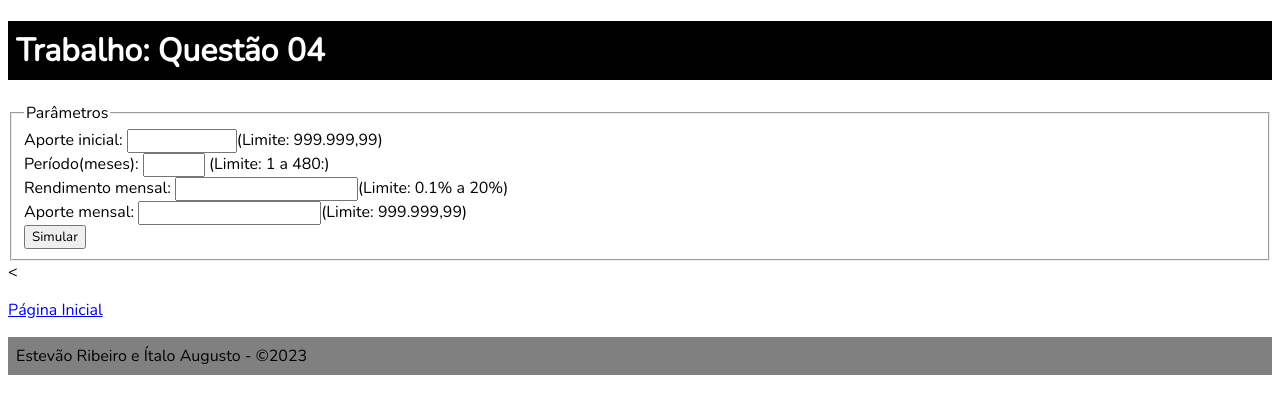
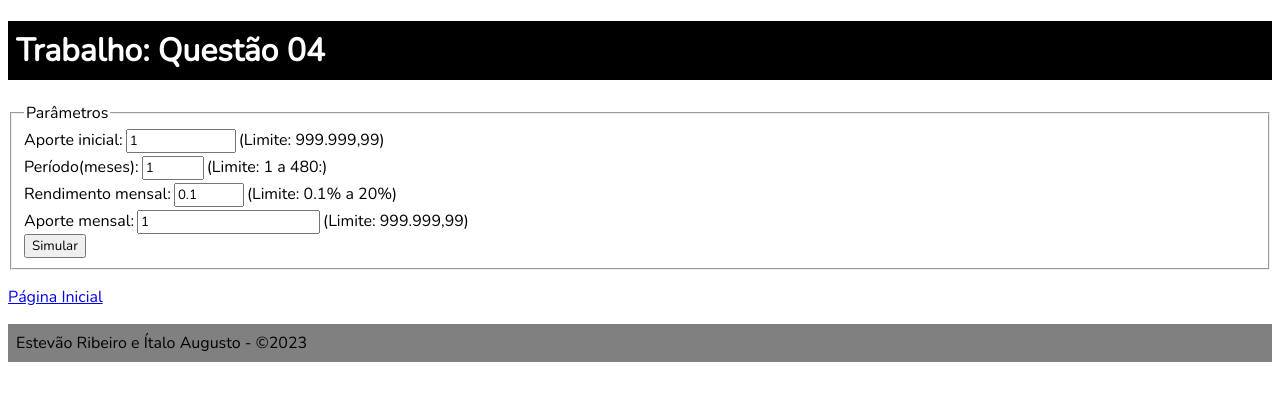
Before and after one commit to estevaorib/TrabalhoWebDev, a PHP site: page /quest4/questao4.php in a window 1280 px wide. Shown: the part 68-482 px from the top of the page. Run offline with PHP 8.4, Linux system fonts and the light colour scheme; data that the repository does not hold is empty.

Commit message:
Correção de bugs e Finalização da questão 4

```diff
--- a/quest4/questao4.php
+++ b/quest4/questao4.php
@@ -7,36 +7,73 @@
     <meta name="viewport" content="width=device-width, initial-scale=1.0">
     <link rel="stylesheet" href="../styles/global.css">
 </head>
+<style>
+    .entradas{
+        display: flex;
+        flex-direction: row;
+        gap: 3px;
+    }
+    .inputs{
+        display: flex;
+        flex-direction: column;
+        gap: 3px;
+    }
+</style>
 <body>
     <header>
         <h2>Desenvolvimento Web</h2>
     </header>
+
+    <?php
+        $aporte_inicial = isset($_GET['aporte_inicial']) ? floatval($_GET['aporte_inicial']) : 1;
+        $periodo = isset($_GET['periodo']) ? intval($_GET['periodo']) : 1;
+        $rendimento_mensal = isset($_GET['rendimento_mensal']) ? floatval($_GET['rendimento_mensal']) : 0.1;
+        $aporte_mensal = isset($_GET['aporte_mensal']) ? floatval($_GET['aporte_mensal']) : 1;
+    ?>
 
     <main>
         <h1>Trabalho: Questão 04</h1>
     <form method="get" action="">
         <fieldset>
             <legend>Parâmetros</legend>
+
+            <div class="inputs">
+                <div class="entradas">
                     <label for="aporte_inicial">Aporte inicial:</label>
-            <input type="number" name="aporte_inicial" id="aporte_inicial" min="1" max="999999.99" required>(Limite:
-            999.999,99)<br>
+                    <?php
+                        echo "<input type=\"number\" name=\"aporte_inicial\" id=\"aporte_inicial\" value=\"$aporte_inicial\" min=\"1\" max=\"999999.99\" required>";
+                    ?>
+                    <label for="aporte_inicial"> (Limite: 999.999,99)</label>
+                </div>
+                <div class="entradas">
+                    <label for="periodo">Período(meses):</label>
+                    <?php
+                        echo "<input type=\"number\" name=\"periodo\" id=\"periodo\" value=\"$periodo\" min=\"1\" max=\"480\" required>";
+                    ?>
+                    <label for="periodo"> (Limite: 1 a 480:)</label>
+                </div>
+                <div class="entradas">
+                    <label for="rendimento_mensal">Rendimento mensal:</label>
+                    <?php
+                        echo "<input type=\"number\" name=\"rendimento_mensal\" id=\"rendimento_mensal\" value=\"$rendimento_mensal\" step=\"0.1\" min=\"0.1\" max=\"20\" required>";
+                    ?>
+                    <label for="rendimento_mensal"> (Limite: 0.1% a 20%)</label>
+                </div>
+                <div class="entradas">
+                    <label for="aporte_mensal">Aporte mensal:</label>
+                    <?php
+                        echo "<input type=\"number\" name=\"aporte_mensal\" id=\"aporte_mensal\" value=\"$aporte_mensal\" min=\"1\" required>";
+                    ?>
+                    <label for="aporte_mensal"> (Limite: 999.999,99)</label><br>
+                </div>
+            </div>
 
-            <label for=" periodo">Período(meses):</label>
-            <input type="number" name="periodo" id="periodo" min="1" max="480" required> (Limite: 1 a 480:)<br>
-
-            <label for="rendimento_mensal">Rendimento mensal:</label>
-            <input type="number" name="rendimento_mensal" id="rendimento_mensal" max="20" required>(Limite: 0.1% a
-            20%)<br>
-
-            <label for="aporte_mensal">Aporte mensal:</label>
-            <input type="number" name="aporte_mensal" id="aporte_mensal" min="1" required>(Limite: 999.999,99)<br>
-
-            <input type="submit" value="Simular">
+            <input type="submit" class="botao" name="botao" value="Simular">
         </fieldset>
     </form>
 
     <?php
-    if ($_SERVER["REQUEST_METHOD"] === "GET") {
+        if ($_SERVER["REQUEST_METHOD"] === "GET"){
             function calcularRendimento($valorInicial, $aporteMensal, $taxaRendimento)
             {
                 $rendimento = ($valorInicial + $aporteMensal) * ($taxaRendimento / 100);
@@ -44,22 +81,14 @@
                 return array($rendimento, $total);
             }
 
-        $aporte_inicial = isset($_GET['aporte_inicial']) ? floatval($_GET['aporte_inicial']) : 0;
-        $periodo = isset($_GET['periodo']) ? intval($_GET['periodo']) : 0;
-        $rendimento_mensal = isset($_GET['rendimento_mensal'])|| $rendimento_mensal != 0 ? floatval($_GET['rendimento_mensal']) : 0.1;
-        $aporte_mensal = isset($_GET['aporte_mensal']) ? floatval($_GET['aporte_mensal']) : 0;
-
-        //$aporte_inicial = floatval($_GET["aporte_inicial"]);
-        //$periodo = intval($_GET["periodo"]);
-        //$rendimento_mensal = floatval($_GET["rendimento_mensal"]);
-        //$aporte_mensal = floatval($_GET["aporte_mensal"]);
-
             $resultados = array();
             $valorAtual = $aporte_inicial;
+
             for ($mes = 1; $mes <= $periodo; $mes++) {
                 if ($mes === 1) {
                     $aporte = 0; // No primeiro mês não há aporte mensal
-            } else {
+                }
+                else {
                     $aporte = $aporte_mensal;
                 }
 
@@ -75,12 +104,9 @@
 
                 $valorAtual = $total;
             }
-        ?>
 
-    <?php
-        //if($rendimento_mensal == 0 ){echo "Rendimento Mensal deve ser maior que 0(zero)";}
-        //else{
-        if($aporte_inicial >= 1 && $periodo != 0 && $rendimento_mensal >= 0 && $aporte_mensal >= 1)
+            if(isset($_GET["botao"])){
+                if($aporte_inicial >= 1 && $periodo >= 1 && $rendimento_mensal >= 0.1 && $aporte_mensal >= 1)
                 {
                     echo "<h2>Resultados da Simulação</h2>
                     <table>
@@ -93,28 +119,33 @@
                     </tr>";
 
                 }
-        else{echo"";}
-        //}
+                else{
+                    echo"";
+                }
+            }
+            else{
+                echo "";
+            }
+
+            if(isset($_GET["botao"])){
+                foreach ($resultados as $resultado){
+                    echo "<tr>";
+                    echo "<td>" . $resultado['mes'] . "</td>";
+                    echo "<td>" . number_format($resultado['valor_inicial'], 2, ',', '.') . "</td>";
+                    echo "<td>" . number_format($resultado['aporte_mensal'], 2, ',', '.') . "</td>";
+                    echo "<td>" . number_format($resultado['rendimento'], 2, ',', '.') . "</td>";
+                    echo "<td>" . number_format($resultado['total'], 2, ',', '.') . "</td>";
+                    echo "</tr>";
+                }
+                echo "</table>";
+            }
+        }
     ?>
-
-    <?php foreach ($resultados as $resultado): ?>
-    <tr>
-        <td><?php echo $resultado['mes']; ?></td>
-        <td><?php echo number_format($resultado['valor_inicial'], 2, ',', '.'); ?></td>
-        <td><?php echo number_format($resultado['aporte_mensal'], 2, ',', '.'); ?></td>
-        <td><?php echo number_format($resultado['rendimento'], 2, ',', '.'); ?></td>
-        <td><?php echo number_format($resultado['total'], 2, ',', '.'); ?></td>
-    </tr>
-    <?php endforeach; ?>
-    </table>
-    <?php } ?>
-    <<p><a href="../index.php">Página Inicial</a></p>
+    <p><a href="../index.php">Página Inicial</a></p>
     </main>
 
     <footer>
         <p class="copy">Estevão Ribeiro e Ítalo Augusto - &copy;2023</p>
     </footer>
-
 </body>
-
 </html>
```
Lines whose indentation alone changed are shown as unchanged.
